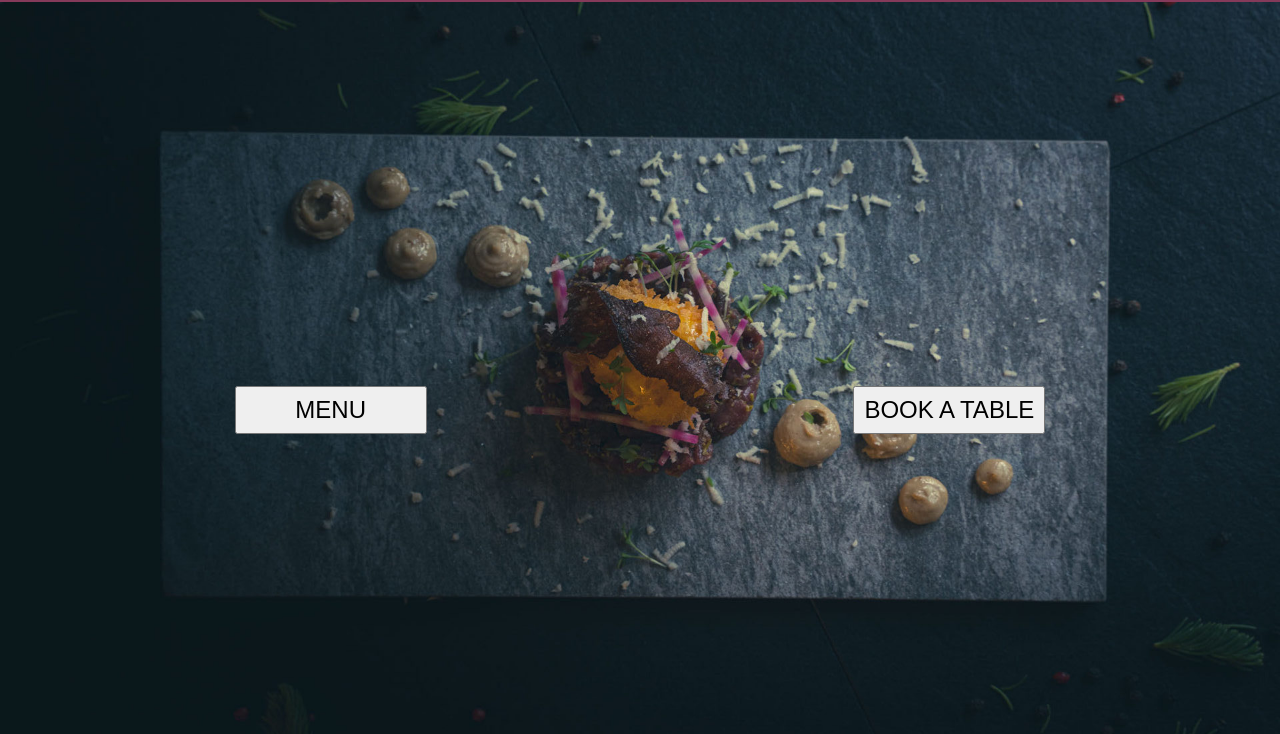
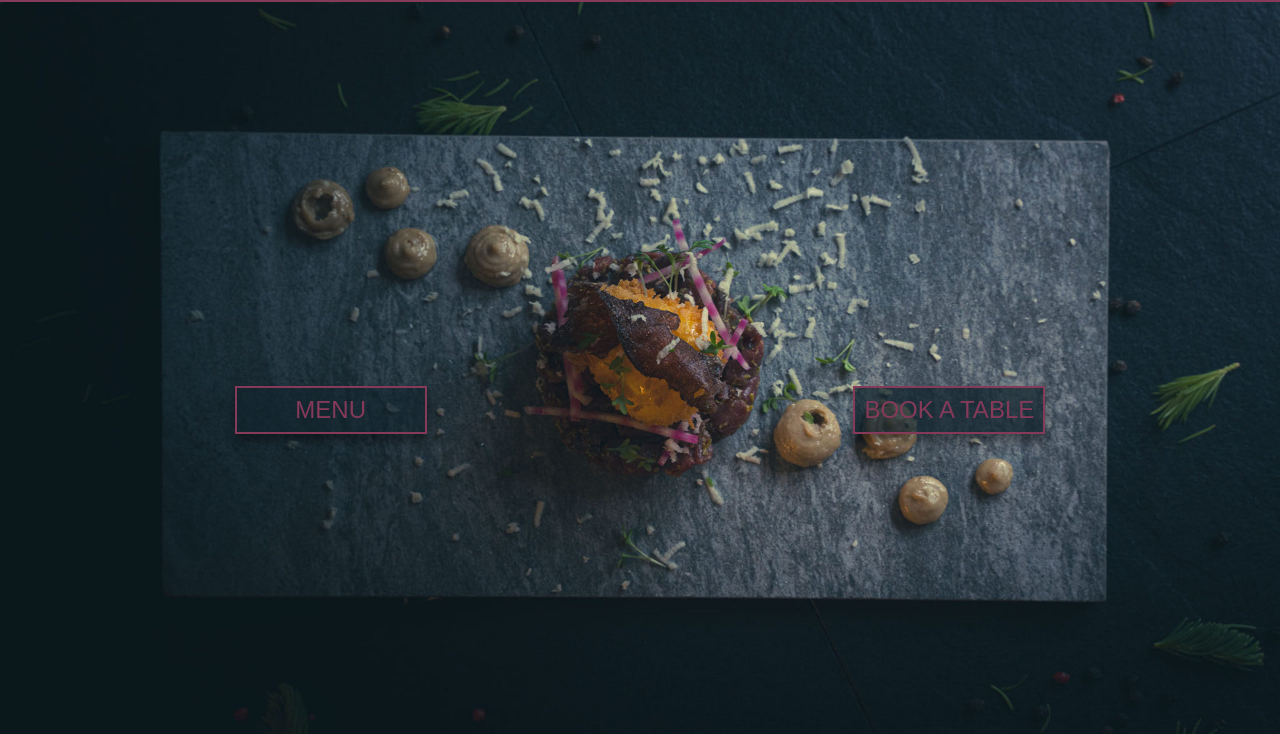
Before and after one commit to Pisen99/....., a plain HTML site: page index.html in a window 1280 px wide. Shown: the part 70-804 px from the top of the page. Drawn offline with Linux system fonts and the light colour scheme; a web font is replaced by a local one.

Commit message:
Feat: added style to buttons in css

```diff
--- a/assets/css/style.css
+++ b/assets/css/style.css
@@ -89,4 +89,17 @@ a:hover {
     cursor: pointer;
     font-size: 1.5rem;
     text-transform: uppercase;
+
+    border: 2px solid rgb(133,58,90);
+    background-color: rgba(17, 35, 45, 0.504);
+    color: rgb(133,58,90);
+    box-shadow: 0 8px 8px rgb(0 0 0 / 35%);
 }
+
+.hero-button:hover {
+    box-shadow: -1px -2px 20px rgba(251, 250, 250, 0.223);
+}
+
+#hero-button-left {
+    background-color: rgb(17 35 45 / 72%);
+}
```
